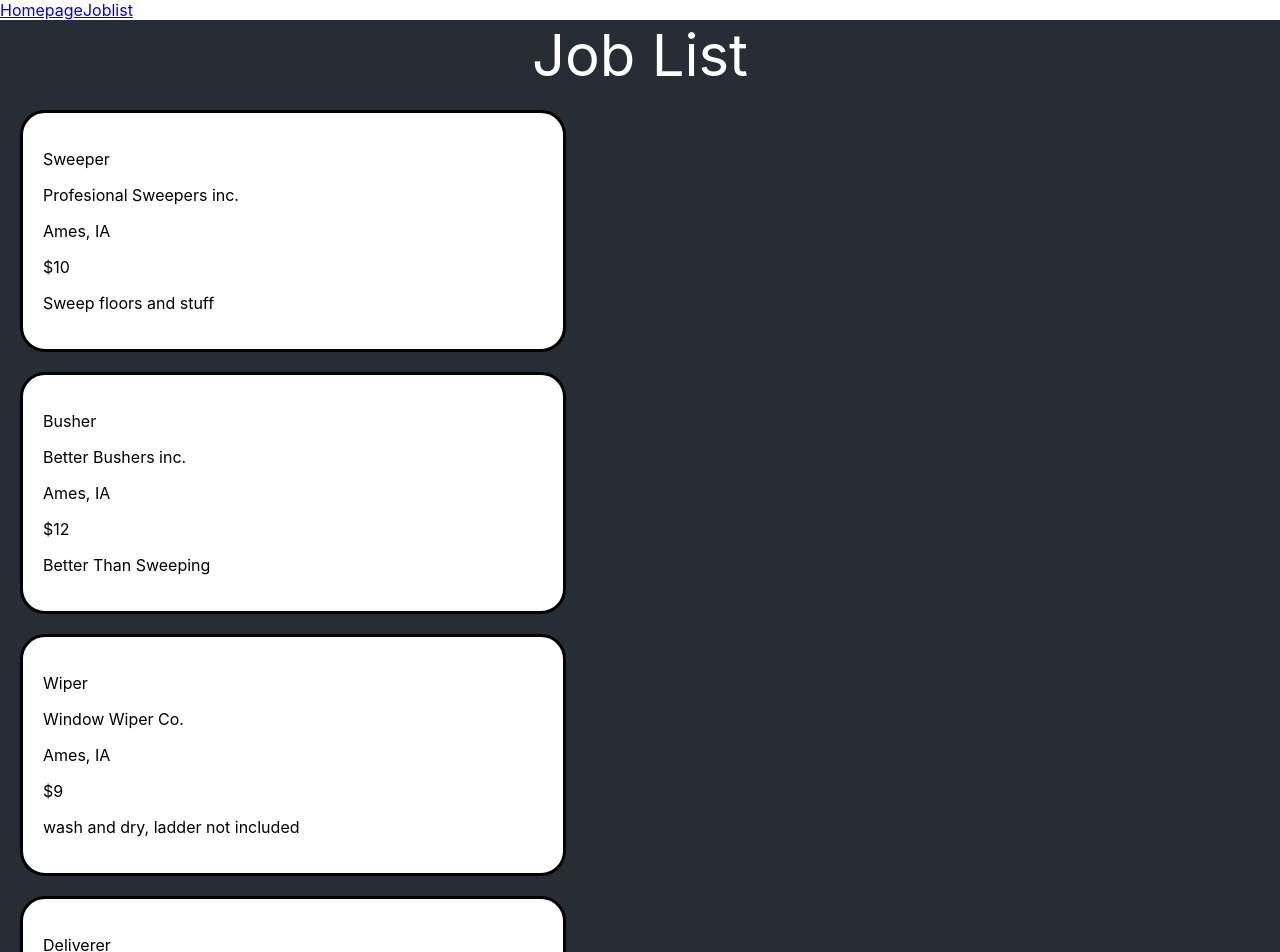
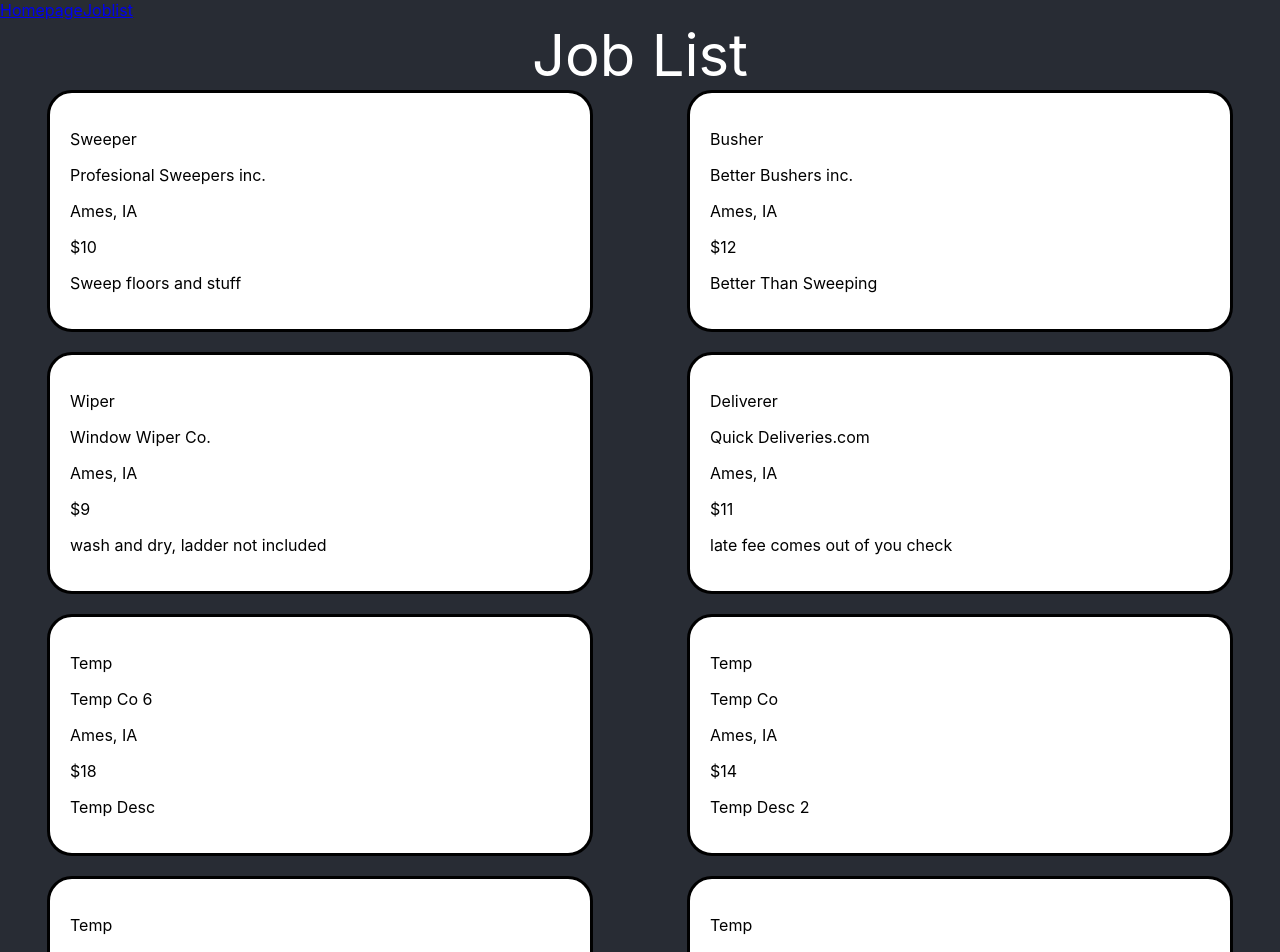
Before and after one commit to nbabtsov/Career_Catcher, a React (Create React App) app in the folder app/: page /joblist in a window 1280 px wide. Shown: the top 952 px of the page. Built offline with nearby package versions, Linux system fonts and the light colour scheme.

Commit message:
changed default webpage to background color. Implemented side-by-side veiwing Added more static jobs

```diff
--- a/app/src/components/Job.css
+++ b/app/src/components/Job.css
@@ -1,9 +1,23 @@
-.Job{
+.Job_Section{
     border: black;
     padding: 20px;
     border-radius: 25px;
     border-style: solid;
     width: 500px;
+    margin: auto;
     background-color: #ffffff;
 
 }
+.Job_Div{
+    /*
+
+    width: 50%;
+    padding: 10px;
+
+     */
+    background-color: #282c34;
+    margin: auto;
+    float: left;
+    width: 50%;
+
+}
--- a/app/src/components/Job.js
+++ b/app/src/components/Job.js
@@ -3,8 +3,8 @@ import './Job.css'
 
 const Job = (job, index) => {
 	return(
-		<div key={index}>
-			<section  className="Job">
+		<div key={index} className="Job_Div">
+			<section   className="Job_Section">
 		 <p>{job.jobTitle}</p>
 		 <p>{job.jobGiver}</p>
 		 <p>{job.location}</p>
--- a/app/src/components/Joblist.css
+++ b/app/src/components/Joblist.css
@@ -1,5 +1,4 @@
 .Joblist_body{
-    padding: 20px;
     background-color: #282c34;
 }
 
@@ -14,3 +13,7 @@
     color: white;
     background-color: #282c34;
 }
+
+.Joblist_div{
+    background-color: #282c34;
+}
--- a/app/src/components/Joblistpage.js
+++ b/app/src/components/Joblistpage.js
@@ -39,6 +39,41 @@ class Joblistpage extends React.Component {
 				"payment" : 11,
 				"description" : "late fee comes out of you check"
 			},
+			{
+				"jobTitle" : "Temp",
+				"jobGiver" : "Temp Co 6",
+				"location" : "Ames, IA",
+				"payment" : 18,
+				"description" : "Temp Desc"
+			},
+			{
+				"jobTitle" : "Temp",
+				"jobGiver" : "Temp Co",
+				"location" : "Ames, IA",
+				"payment" : 14,
+				"description" : "Temp Desc 2"
+			},
+			{
+				"jobTitle" : "Temp",
+				"jobGiver" : "Temp Co 2",
+				"location" : "Ames, IA",
+				"payment" : 9,
+				"description" : "Temp Desc 3"
+			},
+			{
+				"jobTitle" : "Temp",
+				"jobGiver" : "Temp Co 3",
+				"location" : "Ames, IA",
+				"payment" : 20,
+				"description" : "Temp Desc 4"
+			},
+			{
+				"jobTitle" : "Temp",
+				"jobGiver" : "Temp Co 4",
+				"location" : "Ames, IA",
+				"payment" : 17,
+				"description" : "Temp Desc 5"
+			},
 
 
 			]
@@ -47,7 +82,7 @@ class Joblistpage extends React.Component {
 
 	render(){
 	return(
-		<div>
+		<div className='Joblist_div'>
 			<header className='Joblist_header'> Job List </header>
 			<Joblist jobs={this.state.jobs}/>
 		</div>
--- a/app/src/index.css
+++ b/app/src/index.css
@@ -5,6 +5,7 @@ body {
     sans-serif;
   -webkit-font-smoothing: antialiased;
   -moz-osx-font-smoothing: grayscale;
+  background-color: #282c34;
 }
 
 code {
```
